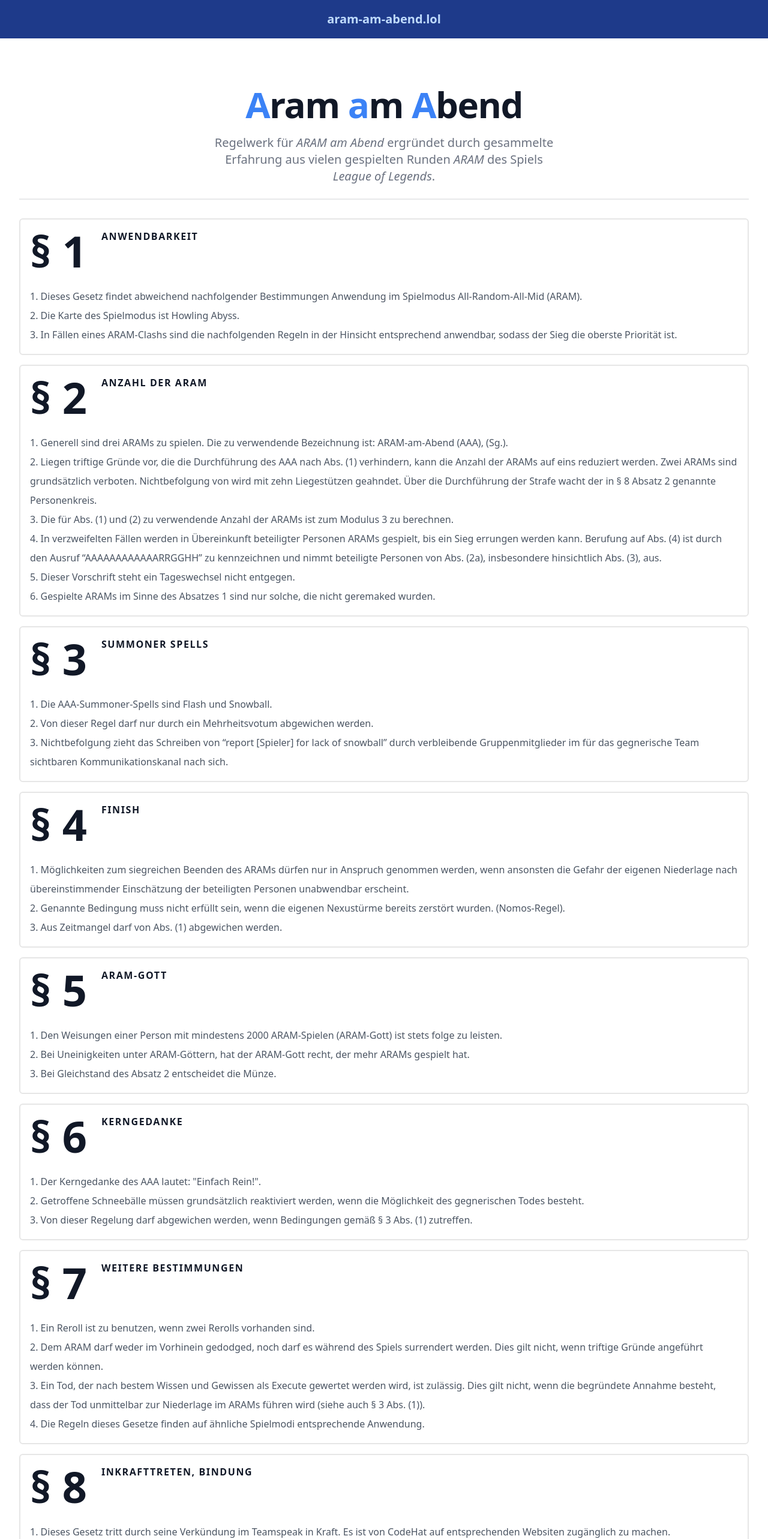
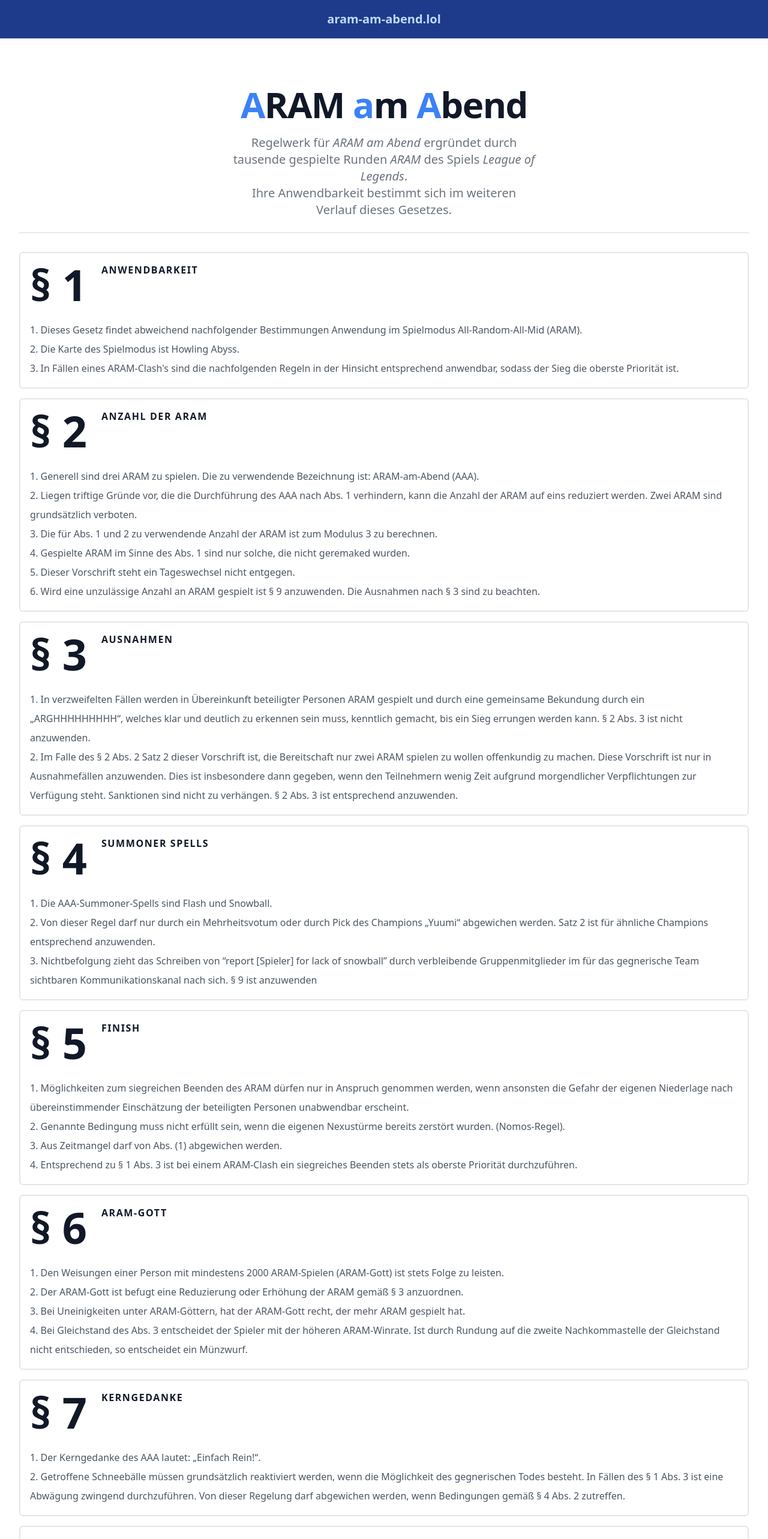
Before and after one commit to kodehat/aram-am-abend.de, a website built with Parcel: page src/index.html in a window 1280 px wide. Shown: the top 2566 px of the page at 60% size. Built offline with nearby package versions, Linux system fonts and the light colour scheme.

Commit message:
Update rules

```diff
--- a/src/index.html
+++ b/src/index.html
@@ -11,45 +11,29 @@
   <link rel="mask-icon" href="/safari-pinned-tab.svg" color="#1e3a8a">
   <meta name="msapplication-TileColor" content="#1e3a8a">
   <meta name="theme-color" content="#1e3a8a">
-  <title>Regelwerk | Aram am Abend</title>
+  <title>Regelwerk | ARAM am Abend</title>
   <script type="module" src="./js/app.js" defer></script>
   <script defer data-domain="aram-am-abend.lol" src="https://analytics.thisismy.cloud/js/plausible.js"></script>
 </head>
 <body class="flex flex-col w-full">
   <div class="navbar bg-blue-900">
-    <div class="navbar-start">
-      <!--div class="dropdown">
-        <label tabindex="0" class="btn btn-ghost btn-circle text-blue-200">
-          <svg xmlns="http://www.w3.org/2000/svg" class="h-5 w-5" fill="none" viewBox="0 0 24 24" stroke="currentColor"><path stroke-linecap="round" stroke-linejoin="round" stroke-width="2" d="M4 6h16M4 12h16M4 18h7" /></svg>
-        </label>
-        <ul tabindex="0" class="menu menu-compact dropdown-content mt-3 p-2 shadow bg-base-100 rounded-box w-52">
-          <li><a>Über</a></li>
-        </ul>
-      </div-->
-    </div>
+    <div class="navbar-start"></div>
     <div class="navbar-center text-blue-200">
       <a class="btn btn-ghost normal-case text-xl">aram-am-abend.lol</a>
     </div>
-    <div class="navbar-end">
-      <!--button class="btn btn-ghost btn-circle">
-        <svg xmlns="http://www.w3.org/2000/svg" class="h-5 w-5" fill="none" viewBox="0 0 24 24" stroke="currentColor"><path stroke-linecap="round" stroke-linejoin="round" stroke-width="2" d="M21 21l-6-6m2-5a7 7 0 11-14 0 7 7 0 0114 0z" /></svg>
-      </button>
-      <button class="btn btn-ghost btn-circle">
-        <div class="indicator">
-          <svg xmlns="http://www.w3.org/2000/svg" class="h-5 w-5" fill="none" viewBox="0 0 24 24" stroke="currentColor"><path stroke-linecap="round" stroke-linejoin="round" stroke-width="2" d="M15 17h5l-1.405-1.405A2.032 2.032 0 0118 14.158V11a6.002 6.002 0 00-4-5.659V5a2 2 0 10-4 0v.341C7.67 6.165 6 8.388 6 11v3.159c0 .538-.214 1.055-.595 1.436L4 17h5m6 0v1a3 3 0 11-6 0v-1m6 0H9" /></svg>
-          <span class="badge badge-xs badge-primary indicator-item"></span>
-        </div>
-      </button-->
-    </div>
+    <div class="navbar-end"></div>
   </div>
   <main class="mt-10 mx-auto max-w-7xl px-4 sm:mt-12 sm:px-6 md:mt-14 lg:mt-16 lg:px-8 xl:mt-20" x-data="rules">
     <div class="text-center">
       <h1 class="text-4xl tracking-tight font-extrabold text-gray-900 sm:text-5xl md:text-6xl">
-        <span class="text-blue-500">A</span>ram
+        <span class="text-blue-500">A</span>RAM
         <span class="text-blue-500">a</span>m
         <span class="text-blue-500">A</span>bend
       </h1>
-      <p class="mt-3 text-base text-gray-500 sm:mt-5 sm:text-lg sm:max-w-xl sm:mx-auto md:mt-5 md:text-xl mx-auto">Regelwerk für <span class="italic">ARAM am Abend</span> ergründet durch gesammelte Erfahrung aus vielen gespielten Runden <span class="italic">ARAM</span> des Spiels <span class="italic">League of Legends</span>.</p>
+      <p class="mt-3 text-base text-gray-500 sm:mt-5 sm:text-lg sm:max-w-lg sm:mx-auto md:mt-5 md:text-xl mx-auto">
+        Regelwerk für <span class="italic">ARAM am Abend</span> ergründet durch tausende gespielte Runden <a href="https://support-leagueoflegends.riotgames.com/hc/en-us/articles/201752854-Howling-Abyss-ARAM-FAQ" class="italic">ARAM</a> des Spiels <a href="https://www.leagueoflegends.com/" class="italic">League of Legends</a>.<br>
+        Ihre Anwendbarkeit bestimmt sich im weiteren Verlauf dieses Gesetzes.
+      </p>
     </div>
     <div class="divider"></div>
     <div class="mt-6">
@@ -75,7 +59,7 @@
       <a class="link link-hover" href="https://www.codehat.de/legal-details/">Impressum</a>
     </div>
     <div>
-      <p>Copyright © 2022 - <a href="https://www.codehat.de">CodeHat</a></p>
+      <p>Copyright © 2023 - <a href="https://www.codehat.de">CodeHat</a></p>
       <p class="max-w-3xl text-sm">aram-am-abend.lol isn't endorsed by Riot Games and doesn't reflect the views or opinions of Riot Games or anyone officially involved in producing or managing Riot Games properties. Riot Games, and all associated properties are trademarks or registered trademarks of Riot Games, Inc.</p>
     </div>
   </footer>
--- a/src/js/rules.json
+++ b/src/js/rules.json
@@ -6,50 +6,58 @@
             "sections": [
                 "Dieses Gesetz findet abweichend nachfolgender Bestimmungen Anwendung im Spielmodus All-Random-All-Mid (ARAM).",
                 "Die Karte des Spielmodus ist Howling Abyss.",
-                "In Fällen eines ARAM-Clashs sind die nachfolgenden Regeln in der Hinsicht entsprechend anwendbar, sodass der Sieg die oberste Priorität ist."
+                "In Fällen eines ARAM-Clash's sind die nachfolgenden Regeln in der Hinsicht entsprechend anwendbar, sodass der Sieg die oberste Priorität ist."
             ]
         },
         {
             "header": "Anzahl der ARAM",
             "sections": [
-                "Generell sind drei ARAMs zu spielen. Die zu verwendende Bezeichnung ist: ARAM-am-Abend (AAA), (Sg.).",
-                "Liegen triftige Gründe vor, die die Durchführung des AAA nach Abs. (1) verhindern, kann die Anzahl der ARAMs auf eins reduziert werden. Zwei ARAMs sind grundsätzlich verboten. Nichtbefolgung von wird mit zehn Liegestützen geahndet. Über die Durchführung der Strafe wacht der in § 8 Absatz 2 genannte Personenkreis.",
-                "Die für Abs. (1) und (2) zu verwendende Anzahl der ARAMs ist zum Modulus 3 zu berechnen.",
-                "In verzweifelten Fällen werden in Übereinkunft beteiligter Personen ARAMs gespielt, bis ein Sieg errungen werden kann. Berufung auf Abs. (4) ist durch den Ausruf “AAAAAAAAAAAARRGGHH” zu kennzeichnen und nimmt beteiligte Personen von Abs. (2a), insbesondere hinsichtlich Abs. (3), aus.",
+                "Generell sind drei ARAM zu spielen. Die zu verwendende Bezeichnung ist: ARAM-am-Abend (AAA).",
+                "Liegen triftige Gründe vor, die die Durchführung des AAA nach Abs. 1 verhindern, kann die Anzahl der ARAM auf eins reduziert werden. Zwei ARAM sind grundsätzlich verboten.",
+                "Die für Abs. 1 und 2 zu verwendende Anzahl der ARAM ist zum Modulus 3 zu berechnen.",
+                "Gespielte ARAM im Sinne des Abs. 1 sind nur solche, die nicht geremaked wurden.",
                 "Dieser Vorschrift steht ein Tageswechsel nicht entgegen.",
-                "Gespielte ARAMs im Sinne des Absatzes 1 sind nur solche, die nicht geremaked wurden."
+                "Wird eine unzulässige Anzahl an ARAM gespielt ist § 9 anzuwenden. Die Ausnahmen nach § 3 sind zu beachten."
+            ]
+        },
+        {
+            "header": "Ausnahmen",
+            "sections": [
+                "In verzweifelten Fällen werden in Übereinkunft beteiligter Personen ARAM gespielt und durch eine gemeinsame Bekundung durch ein „ARGHHHHHHHHH“, welches klar und deutlich zu erkennen sein muss, kenntlich gemacht, bis ein Sieg errungen werden kann. § 2 Abs. 3 ist nicht anzuwenden.",
+                "Im Falle des § 2 Abs. 2 Satz 2 dieser Vorschrift ist, die Bereitschaft nur zwei ARAM spielen zu wollen offenkundig zu machen. Diese Vorschrift ist nur in Ausnahmefällen anzuwenden. Dies ist insbesondere dann gegeben, wenn den Teilnehmern wenig Zeit aufgrund morgendlicher Verpflichtungen zur Verfügung steht. Sanktionen sind nicht zu verhängen. § 2 Abs. 3 ist entsprechend anzuwenden."
             ]
         },
         {
             "header": "Summoner Spells",
             "sections": [
                 "Die AAA-Summoner-Spells sind Flash und Snowball.",
-                "Von dieser Regel darf nur durch ein Mehrheitsvotum abgewichen werden.",
-                "Nichtbefolgung zieht das Schreiben von “report [Spieler] for lack of snowball” durch verbleibende Gruppenmitglieder im für das gegnerische Team sichtbaren Kommunikationskanal nach sich."
+                "Von dieser Regel darf nur durch ein Mehrheitsvotum oder durch Pick des Champions „Yuumi“ abgewichen werden. Satz 2 ist für ähnliche Champions entsprechend anzuwenden.",
+                "Nichtbefolgung zieht das Schreiben von “report [Spieler] for lack of snowball” durch verbleibende Gruppenmitglieder im für das gegnerische Team sichtbaren Kommunikationskanal nach sich. § 9 ist anzuwenden"
             ]
         },
         {
             "header": "Finish",
             "sections": [
-                "Möglichkeiten zum siegreichen Beenden des ARAMs dürfen nur in Anspruch genommen werden, wenn ansonsten die Gefahr der eigenen Niederlage nach übereinstimmender Einschätzung der beteiligten Personen unabwendbar erscheint.",
+                "Möglichkeiten zum siegreichen Beenden des ARAM dürfen nur in Anspruch genommen werden, wenn ansonsten die Gefahr der eigenen Niederlage nach übereinstimmender Einschätzung der beteiligten Personen unabwendbar erscheint.",
                 "Genannte Bedingung muss nicht erfüllt sein, wenn die eigenen Nexustürme bereits zerstört wurden. (Nomos-Regel).",
-                "Aus Zeitmangel darf von Abs. (1) abgewichen werden."
+                "Aus Zeitmangel darf von Abs. (1) abgewichen werden.",
+                "Entsprechend zu § 1 Abs. 3 ist bei einem ARAM-Clash ein siegreiches Beenden stets als oberste Priorität durchzuführen."
             ]
         },
         {
             "header": "ARAM-Gott",
             "sections": [
-                "Den Weisungen einer Person mit mindestens 2000 ARAM-Spielen (ARAM-Gott) ist stets folge zu leisten.",
-                "Bei Uneinigkeiten unter ARAM-Göttern, hat der ARAM-Gott recht, der mehr ARAMs gespielt hat.",
-                "Bei Gleichstand des Absatz 2 entscheidet die Münze."
+                "Den Weisungen einer Person mit mindestens 2000 ARAM-Spielen (ARAM-Gott) ist stets Folge zu leisten.",
+                "Der ARAM-Gott ist befugt eine Reduzierung oder Erhöhung der ARAM gemäß § 3 anzuordnen.",
+                "Bei Uneinigkeiten unter ARAM-Göttern, hat der ARAM-Gott recht, der mehr ARAM gespielt hat.",
+                "Bei Gleichstand des Abs. 3 entscheidet der Spieler mit der höheren ARAM-Winrate. Ist durch Rundung auf die zweite Nachkommastelle der Gleichstand nicht entschieden, so entscheidet ein Münzwurf."
             ]
         },
         {
             "header": "Kerngedanke",
             "sections": [
-                "Der Kerngedanke des AAA lautet: \"Einfach Rein!\".",
-                "Getroffene Schneebälle müssen grundsätzlich reaktiviert werden, wenn die Möglichkeit des gegnerischen Todes besteht.",
-                "Von dieser Regelung darf abgewichen werden, wenn Bedingungen gemäß § 3 Abs. (1) zutreffen."
+                "Der Kerngedanke des AAA lautet: „Einfach Rein!“.",
+                "Getroffene Schneebälle müssen grundsätzlich reaktiviert werden, wenn die Möglichkeit des gegnerischen Todes besteht. In Fällen des § 1 Abs. 3 ist eine Abwägung zwingend durchzuführen. Von dieser Regelung darf abgewichen werden, wenn Bedingungen gemäß § 4 Abs. 2 zutreffen."
             ]
         },
         {
@@ -57,19 +65,27 @@
             "sections": [
                 "Ein Reroll ist zu benutzen, wenn zwei Rerolls vorhanden sind.",
                 "Dem ARAM darf weder im Vorhinein gedodged, noch darf es während des Spiels surrendert werden. Dies gilt nicht, wenn triftige Gründe angeführt werden können.",
-                "Ein Tod, der nach bestem Wissen und Gewissen als Execute gewertet werden wird, ist zulässig. Dies gilt nicht, wenn die begründete Annahme besteht, dass der Tod unmittelbar zur Niederlage im ARAMs führen wird (siehe auch § 3 Abs. (1)).",
+                "Ein Tod, der nach bestem Wissen und Gewissen als Execute gewertet werden wird, ist zulässig. Dies gilt nicht, wenn die begründete Annahme besteht, dass der Tod unmittelbar zur Niederlage des ARAM führen wird, insbesondere in Fällen des § 1 Abs. 3. Der ARAM-Gott ist befugt vorrübergehend die Zulässigkeit der Executes zu unterbinden.",
                 "Die Regeln dieses Gesetze finden auf ähnliche Spielmodi entsprechende Anwendung."
+            ]
+        },
+        {
+            "header": "Sanktionen",
+            "sections": [
+                "Nichtbefolgung einer Regel wird mit zehn Liegestützen geahndet.",
+                "Über die Durchführung der Strafe wacht der in § 10 Abs. 2 genannte Personenkreis.",
+                "In Ausnahefällen kann die Strafe durch Mehrheitsbeschluss erlassen werden."
             ]
         },
         {
             "header": "Inkrafttreten, Bindung",
             "sections": [
-                "Dieses Gesetz tritt durch seine Verkündung im Teamspeak in Kraft. Es ist von CodeHat auf entsprechenden Websiten zugänglich zu machen.",
+                "Dieses Gesetz tritt durch seine Verkündung im Teamspeak in Kraft. Es ist von CodeHat auf entsprechender Webseite zugänglich zu machen.",
                 "Sämtliche nachfolgenden Personen haben das Gesetz ratifiziert (Jxxxxx, CxxxHxx, cxxxxxx0000, Ixxxxxxxx, Nxxxx00, Jxxxxx).",
                 "Die in Absatz 2 genannten Personen haben diesem Gesetz stets Folge zu leisten."
             ]
         }
     ],
     "footer": "Gezeichnet\nDer Elohell-Präsident\nCaptain Teemo",
-    "version": "11/12/2022"
+    "version": "12/02/2023"
 }
```
